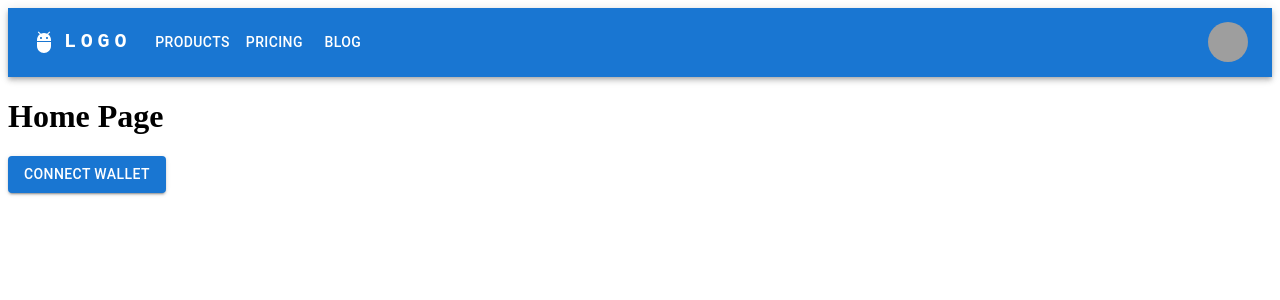
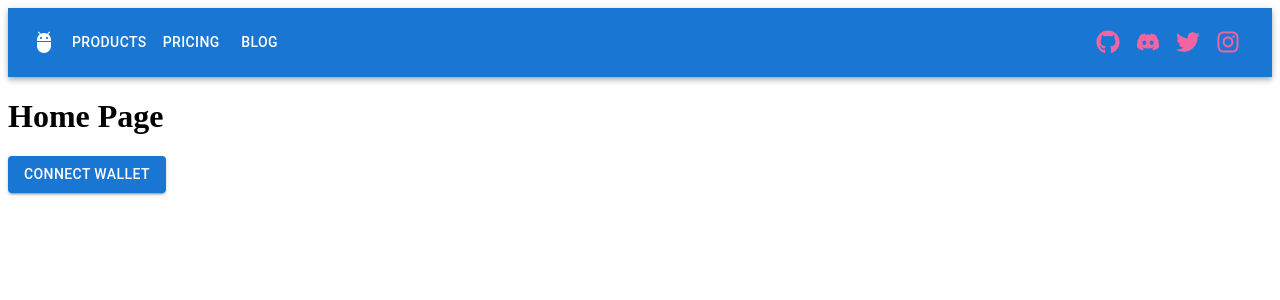
Before and after one commit to Mbaamir/mabudachi-frontEnd, a React (Create React App) app: page / in a window 1280 px wide. Shown: the top 300 px of the page. Built offline with nearby package versions, Linux system fonts and the light colour scheme; grey boxes are pictures that could not be loaded; what @web3-onboard/injected-wallets, @web3-onboard/walletconnect would draw is missing.

Commit message:
MAB-11 +Nav smLinksBox w icon-color/size props

```diff
--- a/package.json
+++ b/package.json
@@ -20,6 +20,8 @@
     "ethers": "^5.6.8",
     "react": "^18.1.0",
     "react-dom": "^18.1.0",
+    "react-icons": "^4.4.0",
+    "react-router-dom": "6",
     "react-scripts": "5.0.1",
     "styled-components": "^5.3.5",
     "typescript": "^4.7.2",
--- a/src/Layouts/Navbar/Navbar.tsx
+++ b/src/Layouts/Navbar/Navbar.tsx
@@ -1,24 +1,28 @@
-import * as React from 'react';
-import AppBar from '@mui/material/AppBar';
-import Box from '@mui/material/Box';
-import Toolbar from '@mui/material/Toolbar';
-import IconButton from '@mui/material/IconButton';
-import Typography from '@mui/material/Typography';
-import Menu from '@mui/material/Menu';
-import MenuIcon from '@mui/icons-material/Menu';
-import Container from '@mui/material/Container';
-import Avatar from '@mui/material/Avatar';
-import Button from '@mui/material/Button';
-import Tooltip from '@mui/material/Tooltip';
-import MenuItem from '@mui/material/MenuItem';
-import AdbIcon from '@mui/icons-material/Adb';
+import * as React from "react";
+import AppBar from "@mui/material/AppBar";
+import Box from "@mui/material/Box";
+import Toolbar from "@mui/material/Toolbar";
+import IconButton from "@mui/material/IconButton";
+import Typography from "@mui/material/Typography";
+import Menu from "@mui/material/Menu";
+import MenuIcon from "@mui/icons-material/Menu";
+import Container from "@mui/material/Container";
+import Avatar from "@mui/material/Avatar";
+import Button from "@mui/material/Button";
+import Tooltip from "@mui/material/Tooltip";
+import MenuItem from "@mui/material/MenuItem";
+import AdbIcon from "@mui/icons-material/Adb";
+import SocialMediaBox from "./SocialMediaBox/SocialMediaBox";
 
-const pages = ['Products', 'Pricing', 'Blog'];
-const settings = ['Profile', 'Account', 'Dashboard', 'Logout'];
+const pages = ["Products", "Pricing", "Blog"];
 
 const Navbar = () => {
-  const [anchorElNav, setAnchorElNav] = React.useState<null | HTMLElement>(null);
-  const [anchorElUser, setAnchorElUser] = React.useState<null | HTMLElement>(null);
+  const [anchorElNav, setAnchorElNav] = React.useState<null | HTMLElement>(
+    null
+  );
+  const [anchorElUser, setAnchorElUser] = React.useState<null | HTMLElement>(
+    null
+  );
 
   const handleOpenNavMenu = (event: React.MouseEvent<HTMLElement>) => {
     setAnchorElNav(event.currentTarget);
@@ -37,28 +41,10 @@ const Navbar = () => {
 
   return (
     <AppBar position="static">
-      <Container maxWidth="xl">
-        <Toolbar disableGutters>
-          <AdbIcon sx={{ display: { xs: 'none', md: 'flex' }, mr: 1 }} />
-          <Typography
-            variant="h6"
-            noWrap
-            component="a"
-            href="/"
-            sx={{
-              mr: 2,
-              display: { xs: 'none', md: 'flex' },
-              fontFamily: 'monospace',
-              fontWeight: 700,
-              letterSpacing: '.3rem',
-              color: 'inherit',
-              textDecoration: 'none',
-            }}
-          >
-            LOGO
-          </Typography>
+      <Toolbar>
+        <AdbIcon sx={{ display: { xs: "none", md: "flex" }, mr: 1 }} />
 
-          <Box sx={{ flexGrow: 1, display: { xs: 'flex', md: 'none' } }}>
+        <Box sx={{ flexGrow: 1, display: { xs: "flex", md: "none" } }}>
           <IconButton
             size="large"
             aria-label="account of current user"
@@ -73,18 +59,18 @@ const Navbar = () => {
             id="menu-appbar"
             anchorEl={anchorElNav}
             anchorOrigin={{
-                vertical: 'bottom',
-                horizontal: 'left',
+              vertical: "bottom",
+              horizontal: "left",
             }}
             keepMounted
             transformOrigin={{
-                vertical: 'top',
-                horizontal: 'left',
+              vertical: "top",
+              horizontal: "left",
             }}
             open={Boolean(anchorElNav)}
             onClose={handleCloseNavMenu}
             sx={{
-                display: { xs: 'block', md: 'none' },
+              display: { xs: "block", md: "none" },
             }}
           >
             {pages.map((page) => (
@@ -94,68 +80,22 @@ const Navbar = () => {
             ))}
           </Menu>
         </Box>
-          <AdbIcon sx={{ display: { xs: 'flex', md: 'none' }, mr: 1 }} />
-          <Typography
-            variant="h5"
-            noWrap
-            component="a"
-            href=""
-            sx={{
-              mr: 2,
-              display: { xs: 'flex', md: 'none' },
-              flexGrow: 1,
-              fontFamily: 'monospace',
-              fontWeight: 700,
-              letterSpacing: '.3rem',
-              color: 'inherit',
-              textDecoration: 'none',
-            }}
-          >
-            LOGO
-          </Typography>
-          <Box sx={{ flexGrow: 1, display: { xs: 'none', md: 'flex' } }}>
+
+        <Box sx={{ flexGrow: 2, display: { xs: "none", md: "flex" } }}>
           {pages.map((page) => (
             <Button
               key={page}
               onClick={handleCloseNavMenu}
-                sx={{ my: 2, color: 'white', display: 'block' }}
+              sx={{ my: 2, color: "white", display: "block" }}
             >
               {page}
             </Button>
           ))}
         </Box>
-
-          <Box sx={{ flexGrow: 0 }}>
-            <Tooltip title="Open settings">
-              <IconButton onClick={handleOpenUserMenu} sx={{ p: 0 }}>
-                <Avatar alt="Remy Sharp" src="/static/images/avatar/2.jpg" />
-              </IconButton>
-            </Tooltip>
-            <Menu
-              sx={{ mt: '45px' }}
-              id="menu-appbar"
-              anchorEl={anchorElUser}
-              anchorOrigin={{
-                vertical: 'top',
-                horizontal: 'right',
-              }}
-              keepMounted
-              transformOrigin={{
-                vertical: 'top',
-                horizontal: 'right',
-              }}
-              open={Boolean(anchorElUser)}
-              onClose={handleCloseUserMenu}
-            >
-              {settings.map((setting) => (
-                <MenuItem key={setting} onClick={handleCloseUserMenu}>
-                  <Typography textAlign="center">{setting}</Typography>
-                </MenuItem>
-              ))}
-            </Menu>
+        <Box sx={{ display: { xs: "none", md: "flex" } }}>
+          <SocialMediaBox iconColor="#F166A1" />
         </Box>
       </Toolbar>
-      </Container>
     </AppBar>
   );
 };
--- /dev/null
+++ b/src/Layouts/Navbar/NavbarInputs/SocialMedia/socialMedia.tsx
@@ -0,0 +1,41 @@
+import { FaGithub, FaDiscord, FaTwitter, FaInstagram } from "react-icons/fa";
+
+// Add Social Media Objects as per the interface here. Then include it in the array->socialMediaObjectsArray at the bottom.
+
+export interface socialMediaObject {
+  name: string;
+  url: string;
+  icon: JSX.Element;
+}
+
+const Github: socialMediaObject = {
+  url: "https://github.com/Mbaamir/mabudachi-frontEnd",
+  name: "Github",
+  icon: <FaGithub />,
+};
+
+const Discord: socialMediaObject = {
+  url: "https://discord.gg/fJaPE6wEDE",
+  name: "Discord",
+  icon: <FaDiscord />,
+};
+
+const Twitter: socialMediaObject = {
+  url: "https://twitter.com/webAurVoltaire",
+  name: "Twitter",
+  icon: <FaTwitter />,
+};
+
+const Instagram: socialMediaObject = {
+  url: "https://instagram.com",
+  name: "Instagram",
+  icon: <FaInstagram />,
+};
+const socialMediaObjectsArray: socialMediaObject[] = [
+  Github,
+  Discord,
+  Twitter,
+  Instagram,
+];
+
+export default socialMediaObjectsArray;
--- /dev/null
+++ b/src/Layouts/Navbar/SocialMediaBox/SocialMediaBox.tsx
@@ -0,0 +1,120 @@
+import socialMediaObjectsArray from "../NavbarInputs/SocialMedia/socialMedia";
+import IconButton, { IconButtonProps } from "@mui/material/IconButton";
+import Box from "@mui/material/Box";
+import Grid from "@mui/material/Grid";
+import useMediaQuery from "@mui/material/useMediaQuery";
+import { styled, useTheme } from "@mui/material/styles";
+import {
+  FC,
+  useState,
+  ComponentType,
+  HTMLAttributes,
+  ElementType,
+  Fragment,
+} from "react";
+
+const enum targetEnum {
+  blank = "_blank",
+}
+
+const enum relEnum {
+  noopener = "noopener",
+  noreferrer = "noreferrer",
+}
+
+interface SmIconButtonProps extends IconButtonProps {
+  href: string;
+  target: targetEnum.blank;
+  rel: relEnum;
+  iconColor?: string;
+  iconSize?: string;
+}
+
+const SmIconButton = styled(IconButton, {
+  shouldForwardProp: (prop) => {
+    return prop !== "iconColor" && prop !== "iconSize";
+  },
+})<SmIconButtonProps>(({ iconSize, iconColor, theme }) => ({
+  color: iconColor || theme.palette.primary.main,
+  fontSize: iconSize || "24px",
+}));
+
+export interface ISocialMediaBoxProps {
+  iconColor?: string;
+  iconSize?: string;
+  maxWidth?: string;
+}
+
+interface smContainerPropsInterface extends HTMLAttributes<HTMLOrSVGElement> {
+  as: ComponentType;
+  container?: boolean;
+}
+
+const SmContainer: FC<smContainerPropsInterface> = ({
+  as: Tag = Box,
+  children,
+  ...otherProps
+}) => {
+  return <Tag {...otherProps}>{children}</Tag>;
+};
+
+interface smItemPropsInterface extends HTMLAttributes<HTMLOrSVGElement> {
+  as: ComponentType | ElementType;
+  item?: boolean;
+  xs?: number;
+}
+
+const SmItem: FC<smItemPropsInterface> = ({
+  as: Tag = Fragment,
+  children,
+  ...otherProps
+}) => {
+  return <Tag {...otherProps}>{children}</Tag>;
+};
+
+export default function SocialMediaBox(props: ISocialMediaBoxProps) {
+  const theme = useTheme();
+  const isSmallerThanMd = useMediaQuery(theme.breakpoints.down("md"));
+
+  let smItemProps = isSmallerThanMd
+    ? {
+        as: Grid,
+        item: true,
+        xs: 6,
+      }
+    : {
+        as: Fragment,
+      };
+
+  const iconColor = props.iconColor;
+  const maxWidth = props.maxWidth;
+  let iconSize = props.iconSize;
+
+  if (!iconSize && !isSmallerThanMd) {
+    let numberOfIcons = socialMediaObjectsArray.length;
+    const shrinkBy: number = numberOfIcons / 4;
+    let calculatedIconSize: number = 30 / shrinkBy;
+    if (calculatedIconSize > 24) calculatedIconSize = 24;
+    iconSize = `${calculatedIconSize}px`;
+  }
+
+  return (
+    <SmContainer as={isSmallerThanMd ? Grid : Box} container={isSmallerThanMd}>
+      {socialMediaObjectsArray.map((item: any, index: number) => {
+        return (
+          <SmItem {...smItemProps} key={`${item.url}_${index}`}>
+            <SmIconButton
+              href={item.url}
+              target={targetEnum.blank}
+              rel={relEnum.noopener}
+              iconColor={iconColor}
+              iconSize={iconSize}
+            >
+              {item.icon}
+            </SmIconButton>
+          </SmItem>
+        );
+      })}
+    </SmContainer>
+  );
+}
--- a/src/index.tsx
+++ b/src/index.tsx
@@ -1,14 +1,17 @@
-import React from 'react';
-import ReactDOM from 'react-dom/client';
-import App from './App';
-import reportWebVitals from './reportWebVitals';
+import React from "react";
+import ReactDOM from "react-dom/client";
+import { BrowserRouter } from "react-router-dom";
+import App from "./App";
+import reportWebVitals from "./reportWebVitals";
 
 const root = ReactDOM.createRoot(
-  document.getElementById('root') as HTMLElement
+  document.getElementById("root") as HTMLElement
 );
 root.render(
   <React.StrictMode>
-    <App />
+    <BrowserRouter>
+      <App />
+    </BrowserRouter>
   </React.StrictMode>
 );
 
```
Also changed, not shown: src/Pages/Home/Home.tsx (+7 -6 lines), 2 other files (tests, documents, lock files or other folders). Lines whose indentation alone changed are shown as unchanged.
